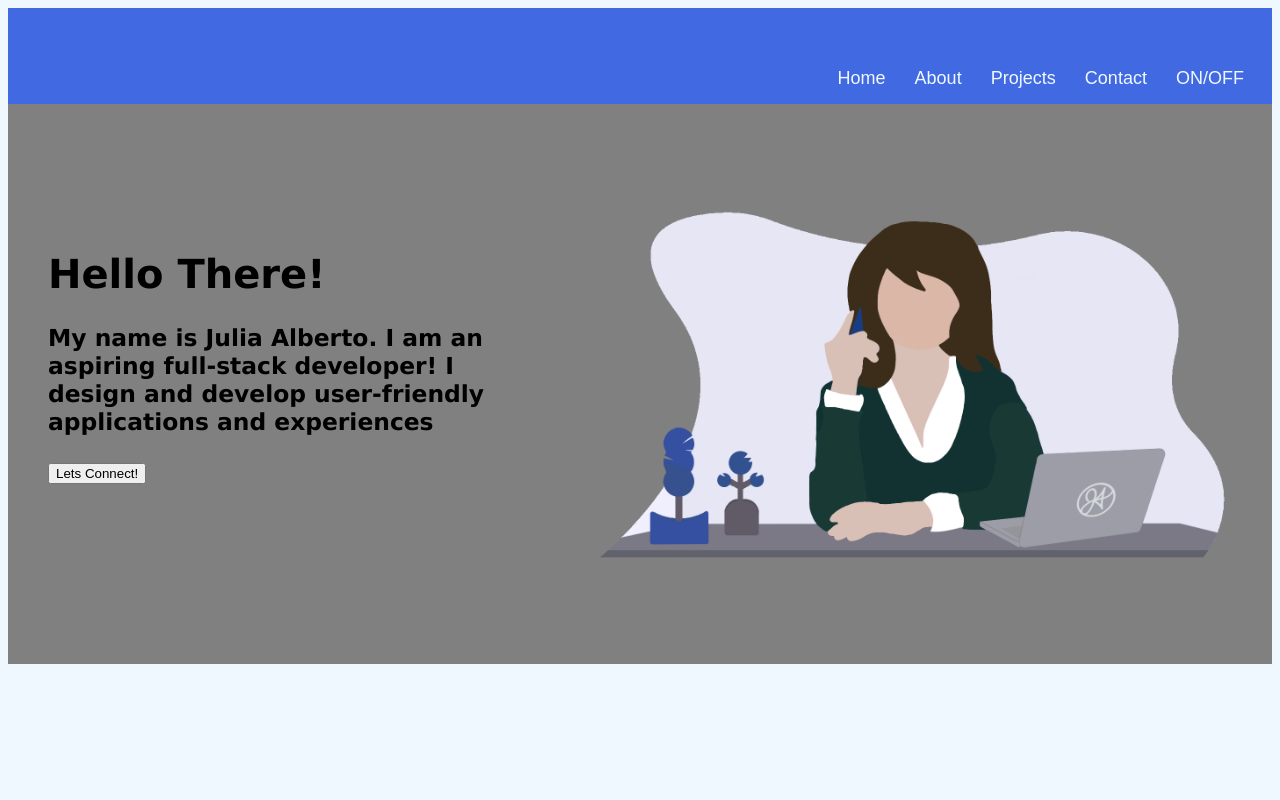
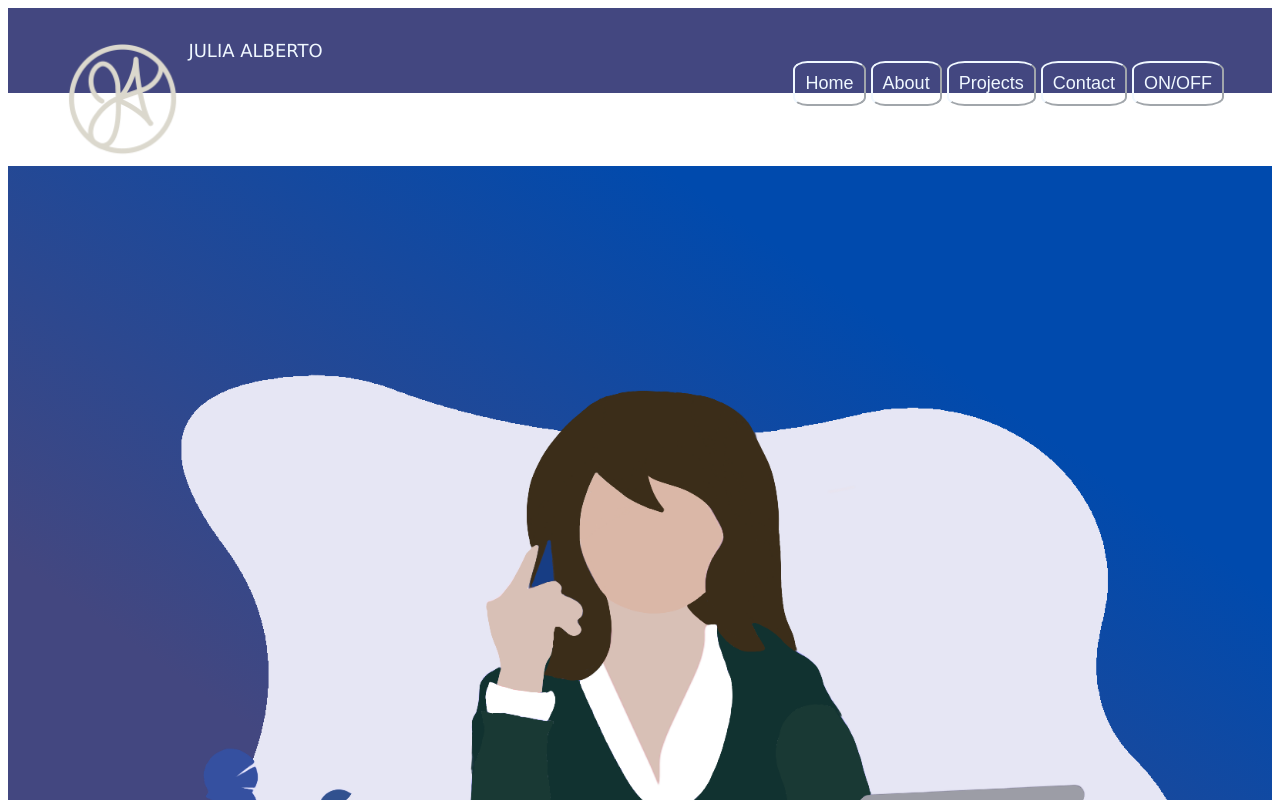
Before and after one commit to juliaalberto/Resume-website-plain, a plain HTML site: page index.html in a window 1280 px wide. Shown: the top 800 px of the page. Drawn offline with Linux system fonts and the light colour scheme.

Commit message:
Fixed Landing page and logos

```diff
--- a/index.css
+++ b/index.css
@@ -1,69 +1,118 @@
+/*variable
+{
+    dark blue:#434780;
+    green:#008037;
+    blue:#004AAD;
+}
+*/
+
 html{
-    background-color: aliceblue;
     font-family: Verdana, Geneva, Tahoma, sans-serif;
     scroll-behavior: smooth;
 }
 
+.about-container, .projects-container, .skills-container{
+    margin:auto;
+    text-align: center;
+    padding: auto;
+}
+
+/* nav*/
 nav{
-    background-color: royalblue;
-    padding: 3em 1em 3em 1em;
+    background-color: #434780;
+    width:100%;
+    margin:auto;
+    padding: 2em 0 2em 0;
 }
 
 .tabs-nav button{
     text-decoration: none;
     background-color: transparent;
     font-size: 18px;
-    border-color:transparent;
     color: aliceblue;
     transition-duration: 0.4s;
     padding: 10px;
     border-radius: 20%;
+    border-color: aliceblue;
 }
 
 .tabs-nav button:hover{
+    background-color:#004AAD;
     box-shadow: 0 12px 16px 0 rgba(0,0,0,0.24), 0 17px 50px 0 rgba(0,0,0,0.19);
 }
+
+.tabs-nav{
+    margin-right: 3em;
+    float: right;
+}
+
+.logo-nav img{
+    float:left;
+    width: 10%;
+    height:10%;
+    image-rendering: crisp-edges;
+    margin-left: 3em;
+}
+
+.logo-nav a{
+    color: aliceblue;
+    text-decoration: none;
+    font-size: 18px;
+    margin: auto;
+}
+
+/* landing */
+
 
 .landing-text{
     font-size: 20px;
     padding: 2em;
-    max-width: 500px;
+    max-width: 30em;
+    color: aliceblue;
 }
 
-
 .landing-container{
+    background: linear-gradient(215deg, #004AAD 20%, #434780 60%);
     display: flex;
-    background-color: grey;
-    justify-content: space-evenly;
-    flex-direction: row;
+    align-items: center;
+    flex-direction: column-reverse;
     margin: 0%;
-    padding: 5em 0em;
+    padding: 10em 0 0 0;
+    width: 100%;
 }
 
-
 .landing-image img{
-    display:block;
-    height: 25em;
-    width: 45em;
-    float: right;
-
+    height: 70%;
+    width: 100%;
+    align-items: center;
 }
 
-.tabs-nav{
-    float: right;
+.landing-text button{
+    margin-top: 1em;
+    text-decoration: none;
+    background-color: transparent;
+    font-size: 18px;
+    color: aliceblue;
+    transition-duration: 0.4s;
+    padding: 15px;
+    border-radius: 10%;
+    font-size: 30px;
+    border-color: aliceblue;
+}
+.landing-text button:hover{
+    background-color:#004AAD;
+    transform: translateY(-4px);
+    box-shadow: 0 12px 16px 0 rgba(0,0,0,0.24), 0 17px 50px 0 rgba(0,0,0,0.19);
 }
 
-.about-container, .projects-container, .skills-container{
-    margin:auto;
-    text-align: center;
-    padding: 8em 8em;
-}
+/* about */
+
 
 .about-card{
     display: flex;
     width: 500px;
     flex-direction: column;
-    background-color: salmon;
+    background-color:#155a33;
     padding: 3em;
     border-radius: 5%;
     margin: auto;
@@ -81,22 +130,25 @@ nav{
 
 .about-text{
     padding-top: 3em;
+    color: aliceblue;
+    font-size: 15px;
 }
 
 
+/* footer */
 
 
-/* footer */
 footer{
     text-align: center;
-    background-color: royalblue;
+    background-color: #434780;
     padding: 3em 1em 3em 1em;
+    color:aliceblue;
 }
 
 
+/* Scroll bar*/
 
 
-/* Scroll bar*/
 ::-webkit-scrollbar {
     width: 15px;
 }
@@ -106,6 +158,11 @@ footer{
 }
 
 ::-webkit-scrollbar-thumb {
-    background: royalblue;
+    background:#004AAD;
     border-radius: 10px;
 }
+
+
+@media {
+
+}
--- a/index.html
+++ b/index.html
@@ -8,7 +8,7 @@
 
 <nav class = nav-container>
 	<div class = "logo-nav">
-
+		<a href = #homepage><img src = "Logo White.PNG"> JULIA ALBERTO</a>
 	</div>
 
 	<div class = "name-nav">
@@ -26,7 +26,7 @@
 	<div class = "landing-text">
 		<h1>Hello There! </h1>
 		<h3>My name is Julia Alberto. I am an aspiring full-stack developer! I design and develop user-friendly applications and experiences</h3>
-		<button> Lets Connect! </button>
+		<a href = "https://www.google.com/"><button><b> Lets Connect! </b></button></a>
 	</div>
 	<div class = "landing-image">
 		<img src = "Working.png">
```
Also changed, not shown: Logo Black.PNG (added), Logo White.PNG (added).
